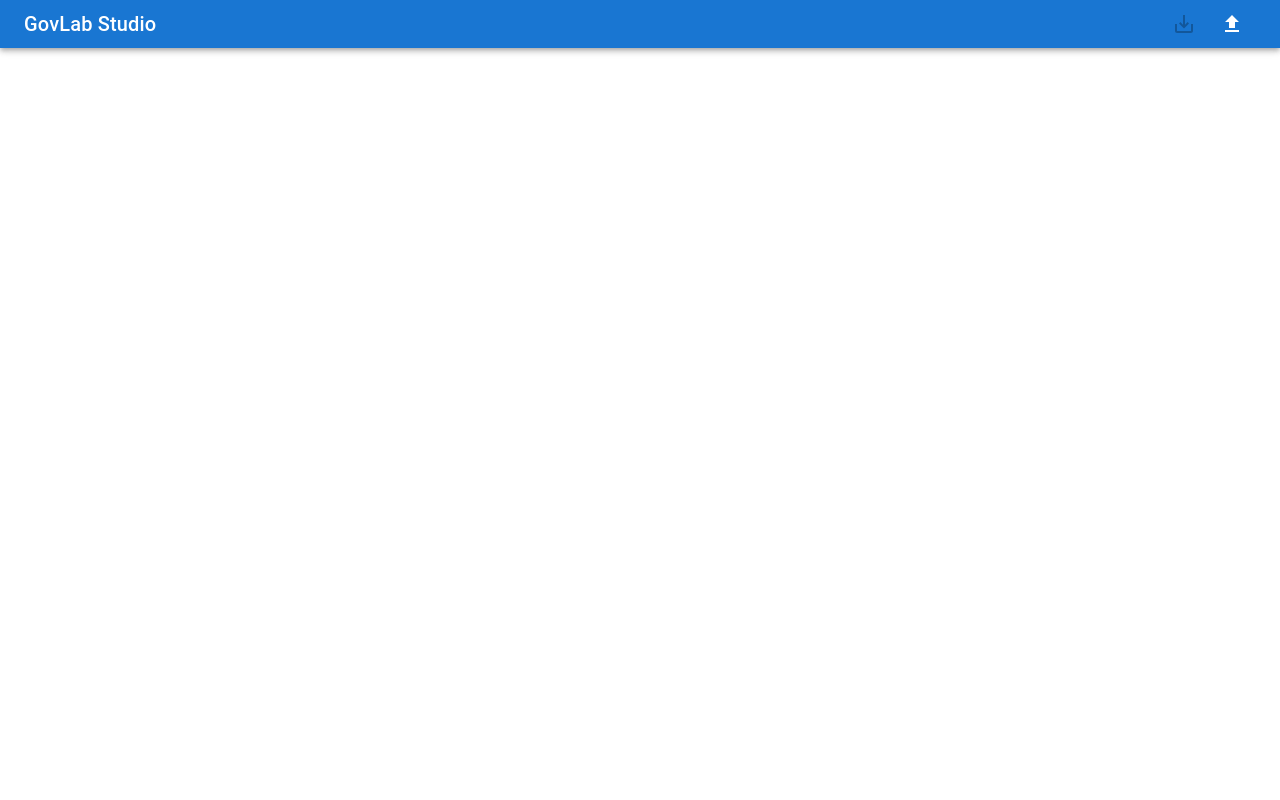
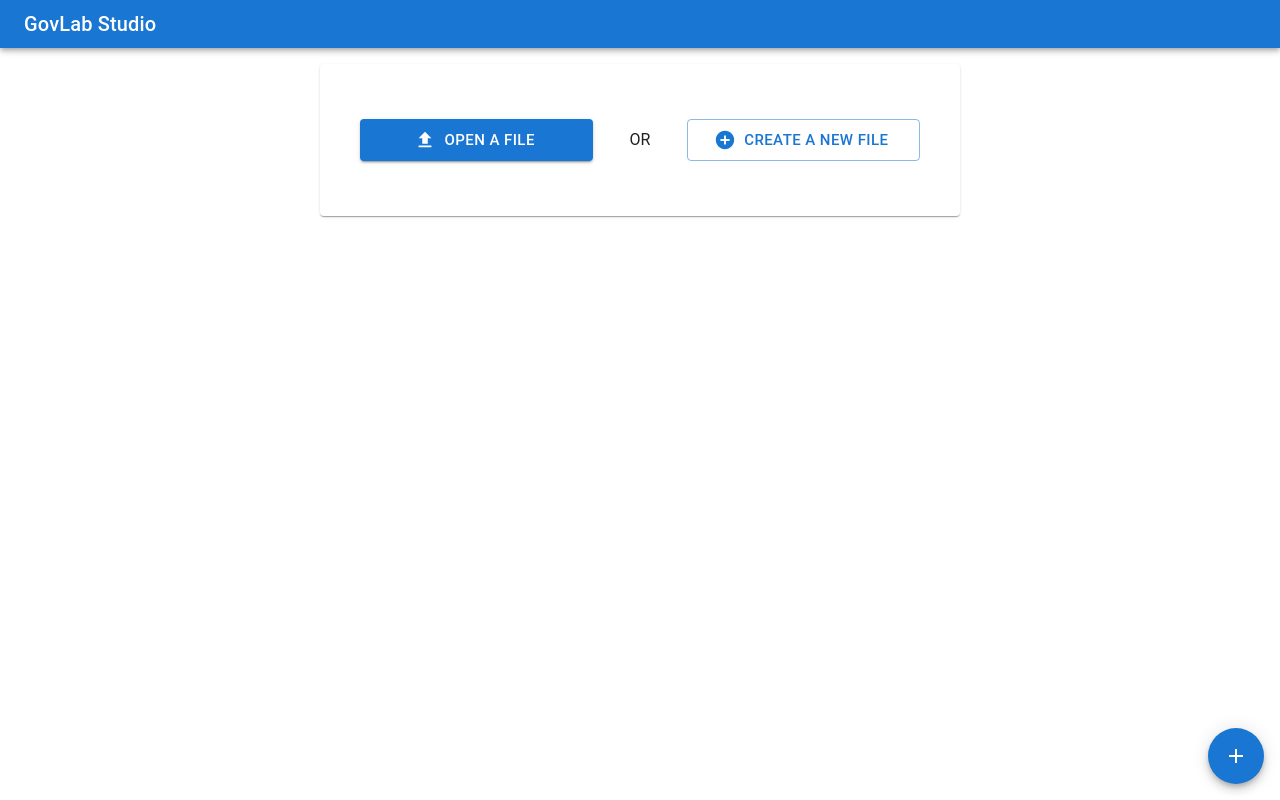
Before and after one commit to govlab-org/govlab-studio, a React (Create React App) app: page / in a window 1280 px wide. Built offline with nearby package versions, Linux system fonts and the light colour scheme.

Commit message:
Add the possibility to add cells.

```diff
--- a/src/App.tsx
+++ b/src/App.tsx
@@ -1,18 +1,9 @@
 import './App.css';
 import { AppBar, Toolbar, Typography } from '@mui/material';
 import { Box } from '@mui/system';
-import TextEditor from './features/editor/TextEditor'
-import CodeEditor from './features/editor/CodeEditor'
-import { OpenFileButton } from './features/file/OpenFileButton'
-import { SaveFileButton } from './features/file/SaveFileButton'
-import { useAppSelector } from './app/hooks';
-import { RootState } from './app/store';
-
-const getNumCells = (state: RootState) => state.file.content.length;
+import Workbench from './features/editor/Workbench'
 
 const App = () => {
-  const numCells = useAppSelector(getNumCells);
-
   return (
     <div className="App">
       <AppBar position="static">
@@ -26,20 +17,9 @@
             GovLab Studio
           </Typography>
           <Box sx={{ flexGrow: 1 }} />
-          <Box sx={{ display: { xs: 'none', md: 'flex' } }}>
-            <SaveFileButton />
-            <OpenFileButton />
-          </Box>
         </Toolbar>
       </AppBar>
-      <div>
-        {[...Array(numCells)].map((v, i: number) =>
-            <div key={i}>
-              <TextEditor cellIndex={i} />
-              <CodeEditor cellIndex={i} />
-            </div>
-        )}
-      </div>
+      <Workbench />
     </div>
   );
 }
--- a/src/features/editor/CodeEditor.tsx
+++ b/src/features/editor/CodeEditor.tsx
@@ -157,6 +157,7 @@
           renderLineHighlight: "none",
         }}
         onMount={(editor) => {
+          updateHeight(editor);
           editor.onDidContentSizeChange(() => {
             updateHeight(editor);
           });
--- /dev/null
+++ b/src/features/editor/DialMenu.tsx
@@ -0,0 +1,46 @@
+import { SpeedDial, SpeedDialAction, SpeedDialIcon } from "@mui/material";
+import FlipIcon from '@mui/icons-material/Flip';
+import { useAppDispatch } from '../../app/hooks';
+import { addCellAbove, addCellBellow } from "../file/fileSlice";
+
+interface Props {
+}
+
+const DialMenu = (props: Props) => {
+  const dispatch = useAppDispatch();
+  const actions = [
+    {
+      icon: <FlipIcon sx={{transform: "rotate(90deg)"}} />,
+      name: 'Add cell below',
+      onClick: () => dispatch(addCellBellow()),
+    },
+    {
+      icon: <FlipIcon sx={{transform: "rotate(-90deg)"}} />,
+      name: 'Add cell above',
+      onClick: () => dispatch(addCellAbove()),
+    },
+  ];
+
+  return (
+    <SpeedDial
+      ariaLabel="SpeedDial basic example"
+      sx={{
+        position: "fixed",
+        bottom: (theme) => theme.spacing(2),
+        right: (theme) => theme.spacing(2),
+      }}
+      icon={<SpeedDialIcon />}
+    >
+      {actions.map((action) => (
+        <SpeedDialAction
+          key={action.name}
+          icon={action.icon}
+          tooltipTitle={action.name}
+          onClick={action.onClick}
+        />
+      ))}
+    </SpeedDial>
+  );
+}
+
+export default DialMenu;
--- a/src/features/editor/TextEditor.tsx
+++ b/src/features/editor/TextEditor.tsx
@@ -36,6 +36,7 @@
 
   for (let i = 0; i < nodes.length; ++i) {
     const node = nodes[i] as Element;
+    try {
       const element = ReactEditor.toDOMNode(editor, node);
 
       if (!element) {
@@ -58,6 +59,9 @@
           ));
         }
         lines.push(new GutterLine(0., height / numLines, marginBottom));
+      }
+    } catch (e) {
+      // nothing
     }
   }
 
@@ -136,11 +140,14 @@
       event.preventDefault();
       event.stopPropagation();
     }
-  }
+  };
 
   const value = text.content;
   const initialGutterLines: Array<GutterLine> = [];
   const [gutterLines, setGutterLines] = React.useState(initialGutterLines);
+
+  // https://github.com/ianstormtaylor/slate/pull/4540#issuecomment-951380551
+  editor.children = value;
 
   React.useEffect(() => {
     setGutterLines(computeGutterLines(editor, value));
@@ -172,7 +179,7 @@
         </div>
       )}
       </div>
-      <div style={{flex: 1 }} className={styles.textEditor}>
+      <div style={{ flex: 1 }} className={styles.textEditor}>
         <Slate editor={editor} value={value} onChange={onChange}>
           <Editable renderElement={renderElement} onKeyPress={onKeyDown}/>
         </Slate>
--- /dev/null
+++ b/src/features/editor/Workbench.tsx
@@ -0,0 +1,78 @@
+import { RootState } from '../../app/store';
+import { useAppDispatch, useAppSelector } from '../../app/hooks';
+import TextEditor from './TextEditor'
+import CodeEditor from './CodeEditor'
+import { Button, Paper, Typography } from '@mui/material';
+import { OpenFileButton } from '../file/OpenFileButton';
+import { Box } from '@mui/system';
+import Grid from '@mui/material/Grid';
+import DialMenu from './DialMenu';
+import AddCircleIcon from '@mui/icons-material/AddCircle';
+import { createNewFile, setCurrentCellIndex } from '../file/fileSlice';
+import { createSelector } from 'reselect';
+
+interface Props {
+}
+
+const getNumCells = createSelector(
+  (state: RootState) => state.file.content,
+  (content) => content.length,
+);
+
+const Workbench = (props: Props) => {
+  const dispatch = useAppDispatch();
+  const numCells = useAppSelector(getNumCells);
+
+  if (numCells === 0) {
+    return (
+      <Box sx={{ flexGrow: 1 }}>
+        <Grid container justifyContent="center" alignItems="center">
+          <Grid item xs={6}>
+            <Paper>
+              <Box m={2} p={3} py={6}>
+                <Grid container justifyContent="center" alignItems="center">
+                  <Grid item md={5} sm={12}>
+                    <OpenFileButton />
+                  </Grid>
+                  <Grid item md={2} sm={12}>
+                    <Box py={2}>
+                      <Typography style={{textAlign: "center"}} variant="body1">
+                        OR
+                      </Typography>
+                    </Box>
+                  </Grid>
+                  <Grid item md={5} sm={12}>
+                    <Button
+                      style={{width: "100%"}}
+                      variant="outlined"
+                      size="large"
+                      startIcon={<AddCircleIcon />}
+                      onClick={() => dispatch(createNewFile())}>
+                        Create a new file
+                    </Button>
+                  </Grid>
+                </Grid>
+              </Box>
+            </Paper>
+          </Grid>
+        </Grid>
+        <DialMenu />
+      </Box>
+
+    );
+  } else {
+    return (
+      <div>
+      {[...Array(numCells)].map((v, i: number) =>
+        <div key={i} onClick={() => dispatch(setCurrentCellIndex(i))}>
+          <TextEditor cellIndex={i} />
+          <CodeEditor cellIndex={i} />
+        </div>
+      )}
+      <DialMenu />
+      </div>
+    );
+  }
+}
+
+export default Workbench;
--- a/src/features/file/OpenFileButton.tsx
+++ b/src/features/file/OpenFileButton.tsx
@@ -1,5 +1,5 @@
 import { Upload } from "@mui/icons-material";
-import { IconButton } from "@mui/material";
+import { Button } from "@mui/material";
 import { ChangeEvent, useRef } from "react";
 import { useAppDispatch } from "../../app/hooks";
 import { readFileAsync } from "./fileSlice";
@@ -26,8 +26,13 @@
   }
 
   return (
-    <IconButton size="large" color="inherit" onClick={() => inputFile.current?.click()}>
-      <Upload />
+    <Button
+      onClick={() => inputFile.current?.click()}
+      style={{width: "100%"}}
+      variant="contained"
+      size="large"
+      startIcon={<Upload />}>
+      Open a file
       <input
         type='file'
         id='file'
@@ -36,6 +41,6 @@
         accept={extensions.join(",")}
         onChange={onFileChanged}
       />
-    </IconButton>
+    </Button>
   );
 }
--- a/src/features/file/fileSlice.ts
+++ b/src/features/file/fileSlice.ts
@@ -2,7 +2,7 @@
 import markdown from 'remark-parse';
 import slate from 'remark-slate';
 import { unified } from 'unified';
-import { Descendant, Element, Text } from "slate";
+import { Descendant, Element, Node, Text } from "slate";
 
 export enum FileStatus {
   LOADING,
@@ -13,6 +13,7 @@
 
 export interface FileState {
   status: FileStatus | undefined,
+  currentCellindex: number,
   name: string | undefined,
   content: Array<CatalaCell>;
 }
@@ -23,7 +24,7 @@
 }
 
 export interface CatalaCellText {
-  content: Descendant[];
+  content: Node[];
   numLines: number;
 }
 
@@ -34,6 +35,7 @@
 
 const initialState: FileState = {
   status: undefined,
+  currentCellindex: 0,
   name: "",
   content: [],
 }
@@ -95,7 +97,7 @@
   while (i < parsed.length) {
     let child = parsed[i];
 
-    let textBlocks = [];
+    let textBlocks: Array<Node> = [];
     while (child && child["type"] !== "code_block") {
       textBlocks.push(child);
       child = parsed[++i];
@@ -122,10 +124,41 @@
   return cells;
 }
 
+const createEmptyCell = () => ({
+  text: {
+    content: [{
+      children: [{ text: "" }]
+    } as Node],
+    numLines: 1,
+  },
+  code: { code: "", numLines: 1 },
+});
+
 export const fileSlice = createSlice({
   name: 'file',
   initialState,
   reducers: {
+    createNewFile: (state) => {
+      state.content = [createEmptyCell()];
+    },
+    setCurrentCellIndex: (state, action: PayloadAction<number>) => {
+      state.currentCellindex = action.payload;
+    },
+    addCellAbove: (state) => {
+      state.content = [
+        ...state.content.slice(0, state.currentCellindex),
+        createEmptyCell(),
+        ...state.content.slice(state.currentCellindex),
+      ];
+    },
+    addCellBellow: (state) => {
+      state.content = [
+        ...state.content.slice(0, state.currentCellindex + 1),
+        createEmptyCell(),
+        ...state.content.slice(state.currentCellindex),
+      ];
+      state.currentCellindex += 1;
+    },
     setTextValue: (state, action: PayloadAction<[number, Descendant[]]>) => {
       const value = action.payload[1];
 
@@ -165,6 +198,13 @@
   },
 });
 
-export const { setTextValue, setCodeValue } = fileSlice.actions;
+export const {
+  createNewFile,
+  setTextValue,
+  setCodeValue,
+  setCurrentCellIndex,
+  addCellAbove,
+  addCellBellow,
+} = fileSlice.actions;
 
 export default fileSlice.reducer;
```
Lines whose indentation alone changed are shown as unchanged.
